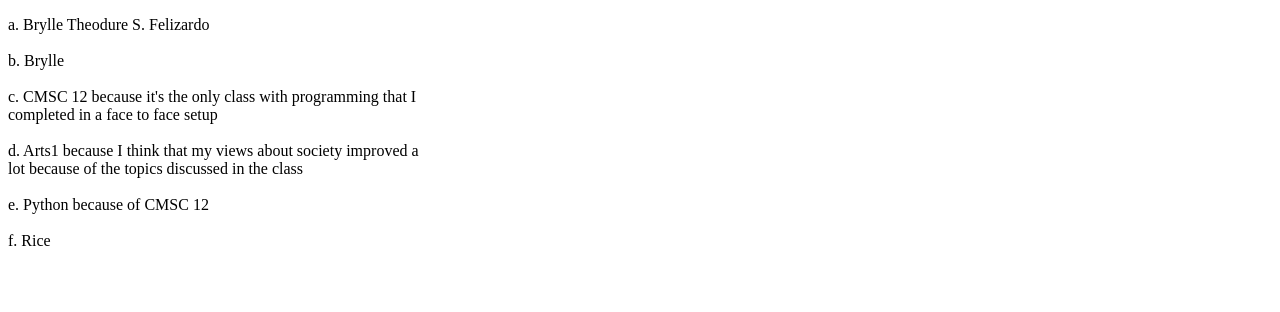
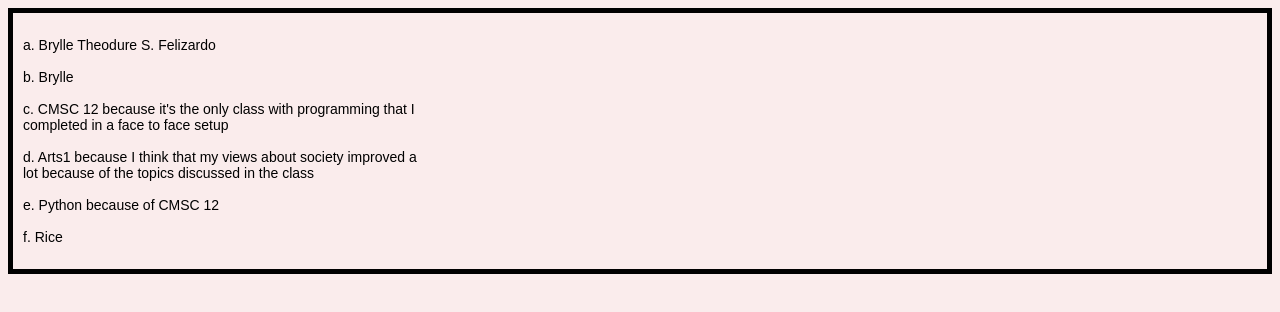
Before and after one commit to bsfelizardo/bsfelizardo.github.io, a plain HTML site: page exer1.html in a window 1280 px wide. Drawn offline with Linux system fonts and the light colour scheme.

Commit message:
Third commit
1. Added .css to exer1.html

```diff
--- a/exer1.html
+++ b/exer1.html
@@ -2,6 +2,7 @@
 <html>
 	<head>
 		<title>Exercise 01</title>
+		<link rel="stylesheet" type="text/css" href="exer1.css">
 	</head>
 	<body>
 		<p>
```
